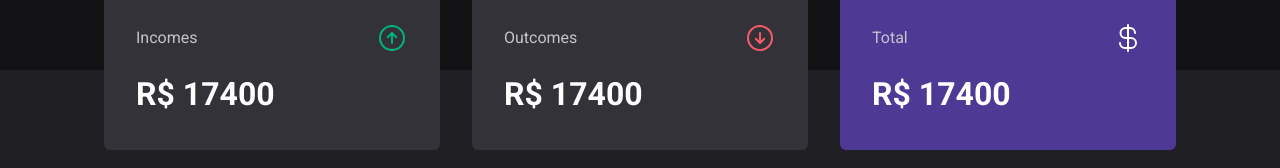
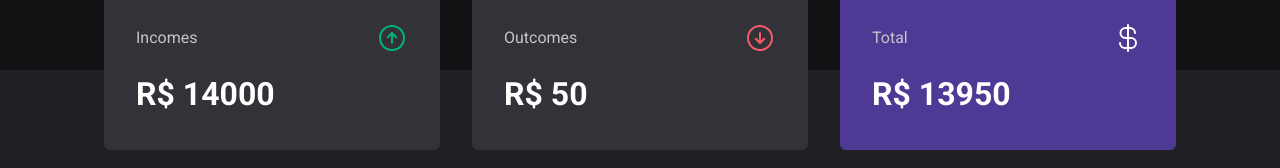
Before and after one commit to andrecampll/dt-money, a React (Vite) app: page / in a window 1280 px wide. Shown: the part 140-308 px from the top of the page. Built offline with nearby package versions, Linux system fonts and the light colour scheme; data requests are answered from the project's data file.

Commit message:
feat: adding summary prices

```diff
--- a/src/components/Summary.tsx
+++ b/src/components/Summary.tsx
@@ -1,8 +1,36 @@
 import { Box, Grid, Text } from '@chakra-ui/react'
 import { ArrowCircleDown, ArrowCircleUp, CurrencyDollar } from 'phosphor-react'
+import { useMemo } from 'react'
+import { useTransactions } from '../hooks'
 import { SummaryCard } from './SummaryCard'
 
-export const Summary = () => (
+export const Summary = () => {
+  const { transactions } = useTransactions()
+
+  const { total, income, outcome } = useMemo(
+    () =>
+      transactions.reduce(
+        (acc, current) => {
+          if (current.type === 'income') {
+            acc.income += current.price
+            acc.total += current.price
+          } else {
+            acc.outcome += current.price
+            acc.total -= current.price
+          }
+
+          return acc
+        },
+        {
+          income: 0,
+          outcome: 0,
+          total: 0,
+        },
+      ),
+    [transactions],
+  )
+
+  return (
     <Grid
       as="section"
       w="100%"
@@ -13,8 +41,9 @@ export const Summary = () => (
       mt="-5rem"
       gridTemplateColumns="repeat(3, 1fr)"
     >
-    <SummaryCard type="Incomes" amount={17400} />
-    <SummaryCard type="Outcomes" amount={17400} />
-    <SummaryCard type="Total" amount={17400} />
+      <SummaryCard type="Incomes" amount={income} />
+      <SummaryCard type="Outcomes" amount={outcome} />
+      <SummaryCard type="Total" amount={total} />
     </Grid>
   )
+}
--- a/src/hooks/useTransactions.tsx
+++ b/src/hooks/useTransactions.tsx
@@ -47,6 +47,6 @@ export const TransactionsProvider = ({
   )
 }
 
-export const useTransaction = () => {
+export const useTransactions = () => {
   return useContext(TransactionsContext)
 }
--- a/src/pages/Transactions/Transactions.tsx
+++ b/src/pages/Transactions/Transactions.tsx
@@ -1,11 +1,11 @@
 import { Box } from '@chakra-ui/react'
 
 import { Header, Summary } from '../../components'
-import { useTransaction } from '../../hooks'
+import { useTransactions } from '../../hooks'
 import { SearchForm, Table } from './components'
 
 export const Transactions = () => {
-  const { transactions } = useTransaction()
+  const { transactions } = useTransactions()
 
   return (
     <Box>
```
Lines whose indentation alone changed are shown as unchanged.
